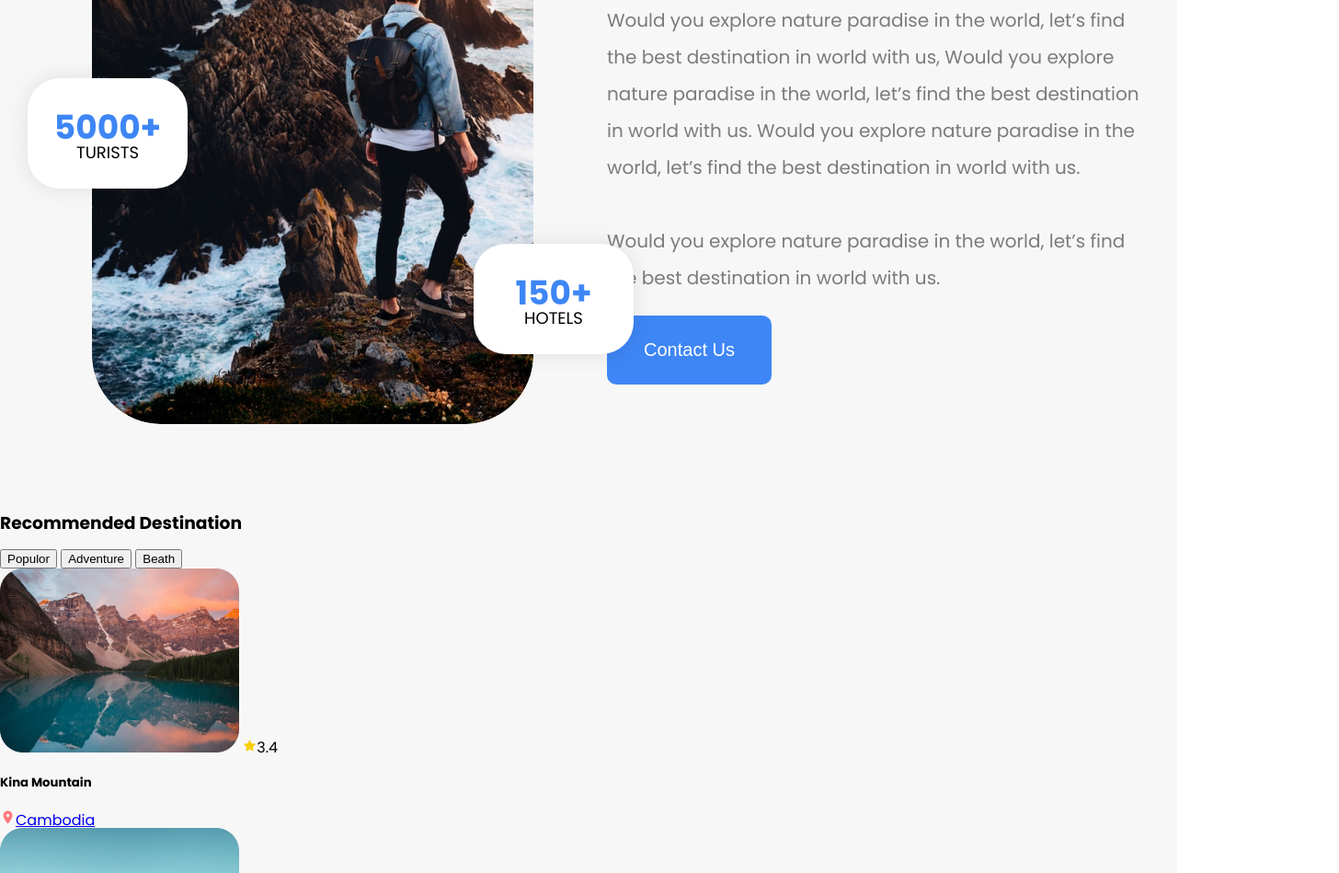
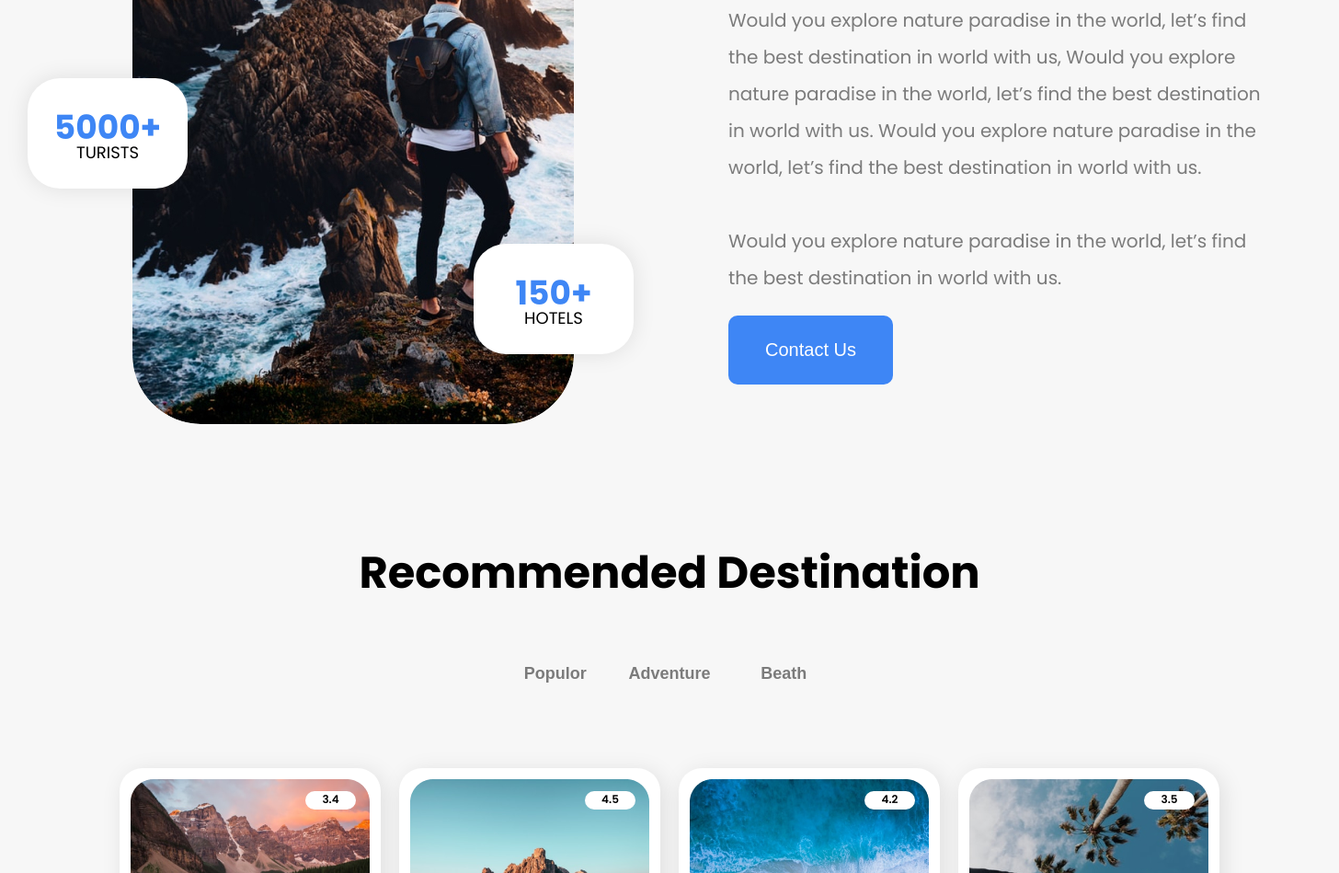
Before and after one commit to OleksiiLepetiukha/Mentorship, a website: page src/index.html in a window 1280 px wide. Shown: the part 2515-3464 px from the top of the page at 92% size, 1456 px wide, since content can reach past the window. Drawn offline with nearby package versions, Linux system fonts and the light colour scheme; files that its build step writes are made by us from their sources; files whose address does not match are found by name.

Commit message:
styled section 'destination', removed folder logo, changed markup

```diff
--- a/src/index.html
+++ b/src/index.html
@@ -51,7 +51,6 @@
                         <option value="Kharkiv">
                     </datalist>
                     <div class="airports_image">
-                        <img src="src/images/logos/gray-plane.png" alt="logo">
                     </div>
                     <label>Going to<input list="city_to"></label>
                     <datalist id="city_to">
@@ -65,11 +64,10 @@
                 <form class="dates" action="#" method="post">
                     <label>Leave<input type="date"></label>
                     <div class="dates_image">
-                        <img src="src/images/logos/planner.png" alt="logo">
                     </div>
                     <label>Leave<input type="date"></label>
                 </form>
-                <button type="submit"></button>
+                <button type="submit" class="fa-magnifying-glass"></button>
             </div>
         </section>
         <section class="offers">
@@ -125,11 +123,14 @@
             </div>
             <div class="about_us_info">
                 <h3 class="about_us_header"> Travel Any Corner of The World With Us</h3>
-                <p class="about_us_text"> Would you explore nature paradise in the world, let’s find the best destination in world with us,
+                <p class="about_us_text"> Would you explore nature paradise in the world, let’s find the best
+                    destination in world with us,
                     Would you explore nature paradise in the world, let’s find the best destination in
-                    world with us. Would you explore nature paradise in the world, let’s find the best destination in world
+                    world with us. Would you explore nature paradise in the world, let’s find the best destination in
+                    world
                     with us. <br>
-                    <br> Would you explore nature paradise in the world, let’s find the best destination in world with us.
+                    <br> Would you explore nature paradise in the world, let’s find the best destination in world with
+                    us.
                 </p>
                 <button>Contact Us</button>
             </div>
@@ -144,56 +145,46 @@
             <div class="destination_blocks">
                 <div class="destination_block">
                     <img src="src/images/image/kina-mountain.png" alt="picture">
-                    <span class="rating"><img src="src/images/logos/star.png" alt="star">3.4</span>
+                    <span class="rating">3.4</span>
                     <h5>Kina Mountain</h5>
-                    <span>
-                        <img src="src/images/logos/location.png" alt="Location"><a href="#">Cambodia</a>
-                    </span>
+                    <a href="#">Cambodia</a>
                 </div>
                 <div class="destination_block">
                     <img src="src/images/image/kina-mountain1.png" alt="picture">
-                    <span class="rating"><img src="src/images/logos/star.png" alt="star">4.5</span>
+                    <span class="rating">4.5</span>
                     <h5>Kina Mountain</h5>
-                    <span>
-                        <img src="src/images/logos/location.png" alt="Location"><a href="#">Cambodia</a>
-                    </span>
+                    <a href="#">Cambodia</a>
                 </div>
                 <div class="destination_block">
                     <img src="src/images/image/kina-mountain2.png" alt="picture">
-                    <span class="rating"><img src="src/images/logos/star.png" alt="star">4.2</span>
+                    <span class="rating">4.2</span>
                     <h5>Kina Mountain</h5>
-                    <span>
-                        <img src="src/images/logos/location.png" alt="Location"><a href="#">Cambodia</a>
-                    </span>
+                    <a href="#">Cambodia</a>
                 </div>
                 <div class="destination_block">
                     <img src="src/images/image/kina-mountain3.png" alt="picture">
-                    <span class="rating"><img src="src/images/logos/star.png" alt="star">3.5</span>
+                    <span class="rating">3.5</span>
                     <h5>Kina Mountain</h5>
-                    <span>
-                        <img src="src/images/logos/location.png" alt="Location"><a href="#">Cambodia</a>
-                    </span>
+                    <a href="#">Cambodia</a>
                 </div>
             </div>
         </section>
         <section class="reviews">
             <div class="review_block">
-                <img class="background_img" src="src/images/logos/cquote.png" alt="Cquote">
                 <p class="review">Our trip to Morocco was truly a onece in a lifetime experience and we are so grateful
                     to everyone that made it happen seamlessly. Our travel planner, Jaouad, was increadible.</p>
                 <p>-Vand D</p>
                 <p>Happy Treloo</p>
                 <img class="review_img" src="src/images/image/girl.png" alt="A photo">
-                <span class="review_rating"><img src="src/images/logos/star.png" alt="star">4.5</span>
+                <span class="review_rating">4.5</span>
             </div>
             <div class="review_block">
-                <img class="background_img" src="src/images/logos/cquote.png" alt="Cquote">
                 <p class="review">Our trip to Morocco was truly a onece in a lifetime experience and we are so grateful
                     to everyone that made it happen seamlessly. Our travel planner, Jaouad, was increadible.</p>
                 <p>-Tru Vio</p>
                 <p>Happy Treloo</p>
                 <img class="review_img" src="src/images/image/boy.png" alt="A photo">
-                <span class="review_rating"><img src="src/images/logos/star.png" alt="star">4.9</span>
+                <span class="review_rating">4.9</span>
             </div>
             <span>
                 <button>&#60;</button>
--- a/src/styles/components/buttons.scss
+++ b/src/styles/components/buttons.scss
@@ -25,6 +25,9 @@
         background: rgba(62, 134, 245, 0.8);
         border-radius: 65px;
         border: none;
+        cursor: pointer;
+        color: $font-white;
+        font-size: 70px;
     }
 }
 
@@ -79,5 +82,28 @@
         font-size: 20px;
         color: $font-white;
         border: none;
+        cursor: pointer;
     }
 }
+
+.destination_buttons {
+
+    button {
+        width: 120px;
+        height: 46px;
+        border: none;
+        color: $font-grey;
+        font-weight: 600;
+        font-size: 18px;
+        line-height: 27px;
+        background: #f7f7f7;
+
+        &:focus {
+            width: 120px;
+            height: 46px;
+            background: $font-white;
+            border-radius: 10px;
+            color: $primary-blue;
+        }
+    }
+}
--- /dev/null
+++ b/src/styles/components/destination.scss
@@ -0,0 +1,71 @@
+.destination {
+    display: flex;
+    flex-direction: column;
+    align-items: center;
+
+    .destination_header {
+        font-weight: 600;
+        font-size: 48px;
+        line-height: 72px;
+        color: $font-black;
+    }
+
+    .destination_blocks {
+        margin: 80px 130px;
+        display: flex;
+        justify-content: center;
+
+        .destination_block {
+            margin-right: 20px;
+            padding: 12px;
+            display: flex;
+            flex-direction: column;
+            max-width: 280px;
+            max-height: 293px;
+            background: $font-white;
+            box-shadow: 4px 4px 25px rgba(0, 0, 0, 0.1);
+            border-radius: 25px;
+
+            &:last-child {
+                margin-right: 0;
+            }
+
+            .rating {
+                position: absolute;
+                margin: 13px 190px;
+                width: 55px;
+                height: 20px;
+                text-align: center;
+                background: $font-white;
+                border-radius: 25px;
+                font-weight: 500;
+                font-size: 12px;
+                line-height: 18px;
+                color: $font-black;
+            }
+
+            h5 {
+                margin: 20px 0 0 20px;
+                font-weight: 600;
+                font-size: 18px;
+                line-height: 27px;
+                color: $font-black;
+            }
+
+            a {
+                margin: 5px 0 0 20px;
+                text-decoration: none;
+                font-weight: 500;
+                font-size: 14px;
+                line-height: 21px;
+                color: $font-grey;
+
+                &::before {
+                    content: '\f3c5';
+                    font-size: 17px;
+                    color: #fd787b;
+                }
+            }
+        }
+    }
+}
--- a/src/styles/style.scss
+++ b/src/styles/style.scss
@@ -7,6 +7,7 @@
 @import 'components/form.scss';
 @import 'components/offers.scss';
 @import 'components/about-us.scss';
+@import 'components/destination.scss';
 
 
 
```
Also changed, not shown: index.html (+16 -21 lines), assets/styles/style.css, src/images/logos/airplane-mode.png (deleted), src/images/logos/cquote.png (deleted), src/images/logos/gray-plane.png (deleted), src/images/logos/hotel.png (deleted), src/images/logos/leave-plane.png (deleted), src/images/logos/location.png (deleted), src/images/logos/planner.png (deleted), src/images/logos/return-plane.png (deleted), src/images/logos/star.png (deleted), 1 other file.
